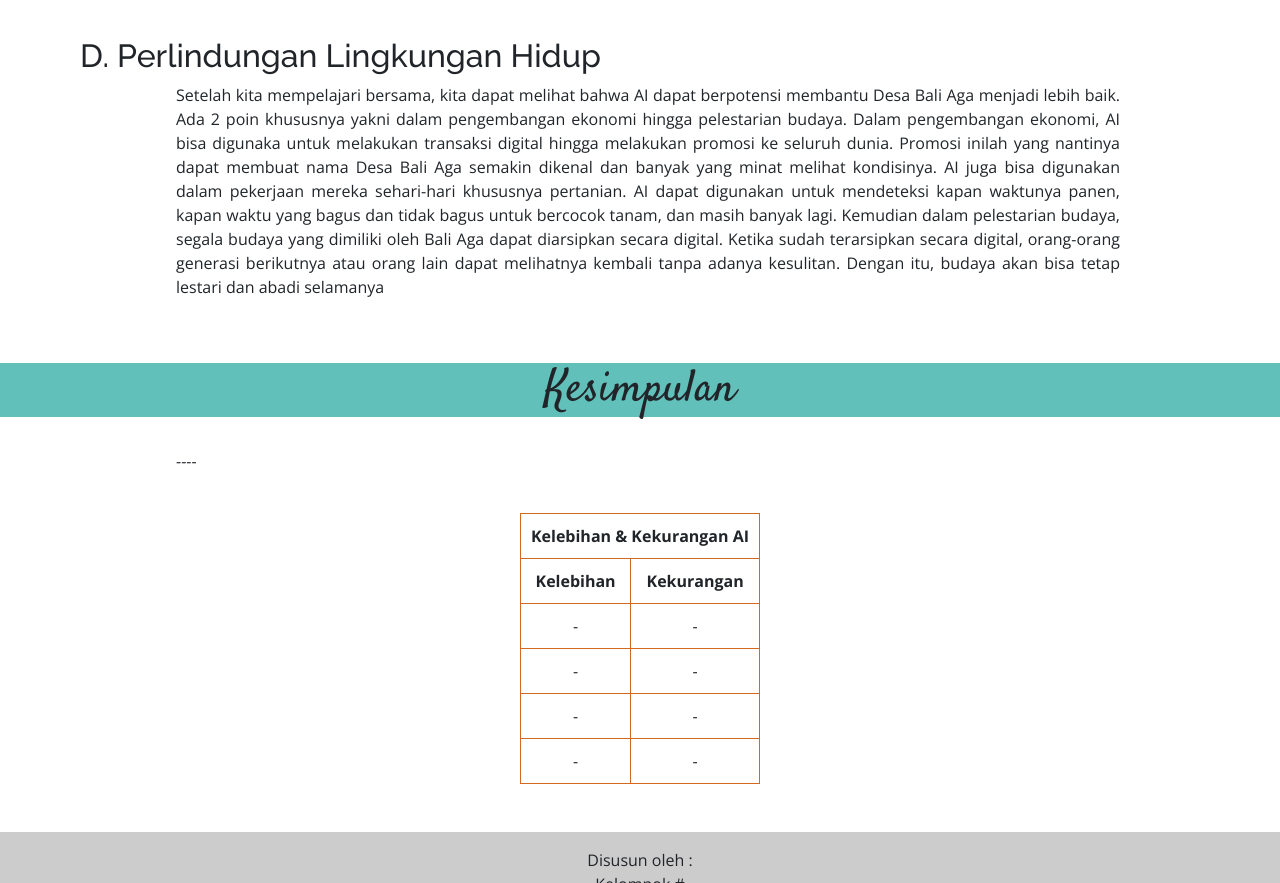
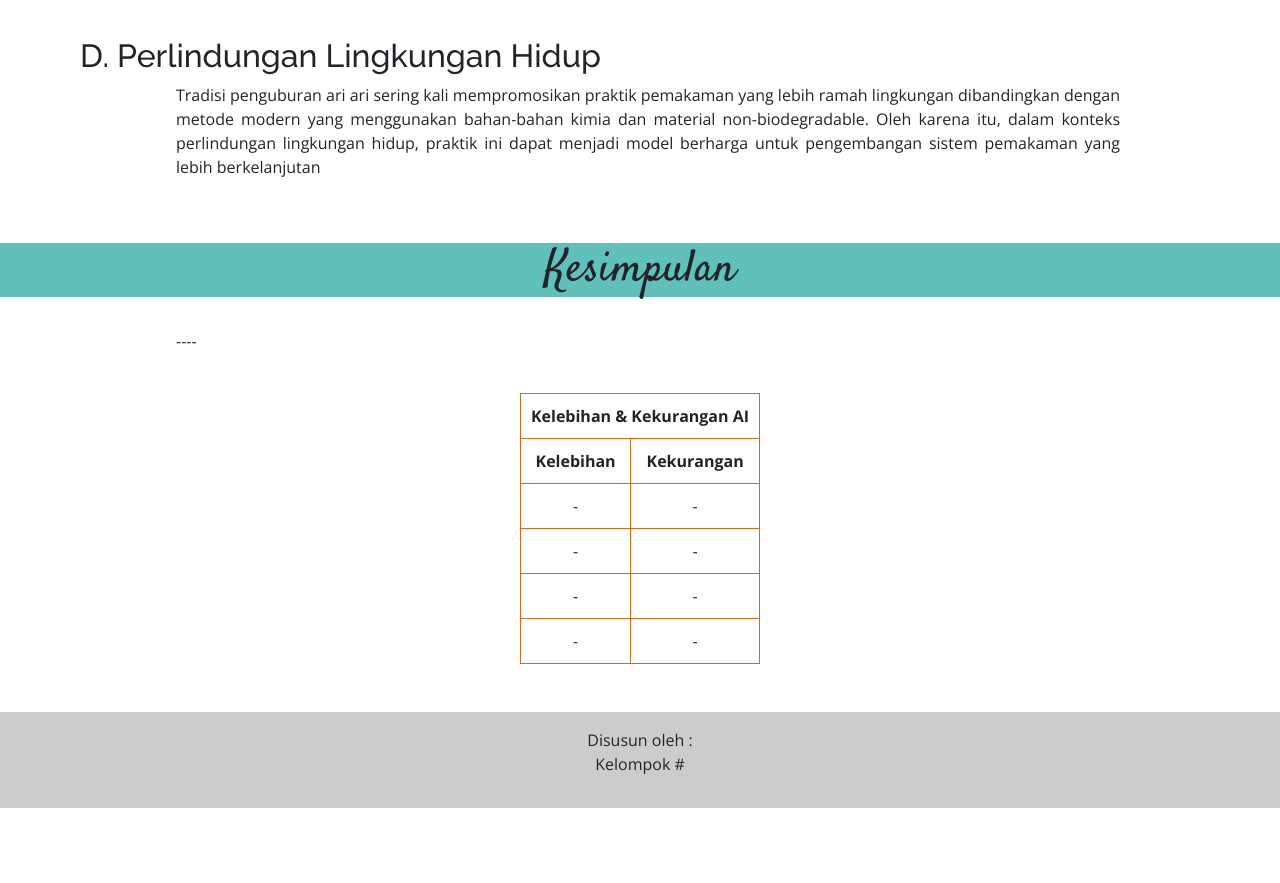
Before and after one commit to Raaki30/plh-2, a plain HTML site: page index.html in a window 1280 px wide. Shown: the part 3250-4133 px from the top of the page. After the commit the page ends 4058 px from the top, so only its background shows below. Drawn offline with nearby package versions, Linux system fonts and the light colour scheme.

Commit message:
Update index.html

```diff
--- a/index.html
+++ b/index.html
@@ -176,10 +176,8 @@ Sejarah kolonialisme dan imperialisme bangsa Barat telah memengaruhi praktik ini
         </p>
         <br>
         <h2 style="padding-left: 5rem;" id="perlindungan">D. Perlindungan Lingkungan Hidup</h2>
-        <p>Setelah kita mempelajari bersama, kita dapat melihat bahwa AI dapat berpotensi membantu Desa Bali Aga menjadi lebih baik. Ada 2 poin khususnya yakni dalam pengembangan ekonomi hingga pelestarian budaya. Dalam pengembangan ekonomi, AI bisa digunaka untuk melakukan transaksi
-            digital hingga melakukan promosi ke seluruh dunia. Promosi inilah yang nantinya dapat membuat nama Desa Bali Aga semakin dikenal dan banyak yang minat melihat kondisinya. AI juga bisa digunakan dalam pekerjaan mereka sehari-hari khususnya pertanian. AI dapat digunakan
-            untuk mendeteksi kapan waktunya panen, kapan waktu yang bagus dan tidak bagus untuk bercocok tanam, dan masih banyak lagi. Kemudian dalam pelestarian budaya, segala budaya yang dimiliki oleh Bali Aga dapat
-            diarsipkan secara digital. Ketika sudah terarsipkan secara digital, orang-orang generasi berikutnya atau orang lain dapat melihatnya kembali tanpa adanya kesulitan. Dengan itu, budaya akan bisa tetap lestari dan abadi selamanya
+        <p>
+          Tradisi penguburan ari ari sering kali mempromosikan praktik pemakaman yang lebih ramah lingkungan dibandingkan dengan metode modern yang menggunakan bahan-bahan kimia dan material non-biodegradable. Oleh karena itu, dalam konteks perlindungan lingkungan hidup, praktik ini dapat menjadi model berharga untuk pengembangan sistem pemakaman yang lebih berkelanjutan
         </p>
 
     </section>
```
